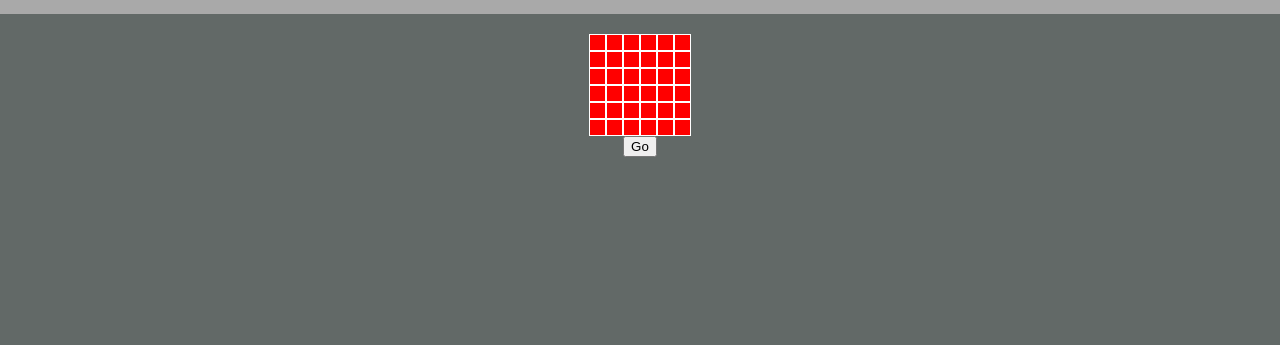
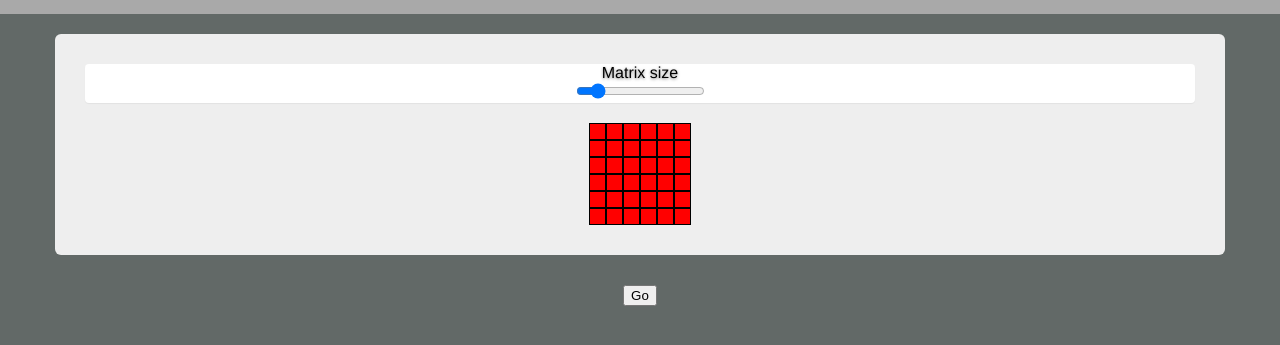
Before and after one commit to deepzm/game-of-life, a plain HTML site: page js/gol.html in a window 1280 px wide. Shown: the part 31-376 px from the top of the page. Drawn offline with nearby package versions, Linux system fonts and the light colour scheme.

Commit message:
added controls

```diff
--- a/js/css/gol.css
+++ b/js/css/gol.css
@@ -30,6 +30,7 @@ body {
 	color: inherit;
 	background-color: #eee;
 	border-radius: 6px;
+	color: black;
 
 	-webkit-box-sizing: border-box;
 	-moz-box-sizing: border-box;
--- a/js/gol.html
+++ b/js/gol.html
@@ -18,18 +18,20 @@
 			</div>
 		</div>
 
-		<!-- <div class="container">
+		<div class="container">
 			<div class="section">
-				asdasd
+				<div class="panel">
+					<h1>Matrix size</h1> <input type="range"  id="matrix-size" min="4" max="20" value="6" step="1" />
+				</div>
+				<div id="gol" >
+
+				</div>
 			</div>
-		</div> -->
-		<div id="gol" >
-
+			<div>
+				<button id="go-button"> Go </button>
+			</div>
 		</div>
 
-		<div>
-			<button id="go-button"> Go </button>
-		</div>
 
 
 	<script src="http://code.jquery.com/jquery-1.11.0.min.js"></script>
@@ -37,6 +39,11 @@
   	<script type="text/javascript">
   		var gol = new GameOfLife('gol', 6, 6);
 
+  		$("#matrix-size").change(function () {
+  			var matrixSize = $("#matrix-size").val();
+  			gol = new GameOfLife('gol', matrixSize, matrixSize);
+  		})
+
   		$("#go-button").click(function() {
   			gol.go();
   		});
--- a/js/script/gol.js
+++ b/js/script/gol.js
@@ -156,6 +156,7 @@ function GameOfLife(playGroundDiv, rows, columns) {
 	this.grid = new Grid(rows, columns);
 
 	var playGround = $('#'+playGroundDiv);
+	playGround.text("");
 
 	this.grid.appendTo(playGround);
 }
```
